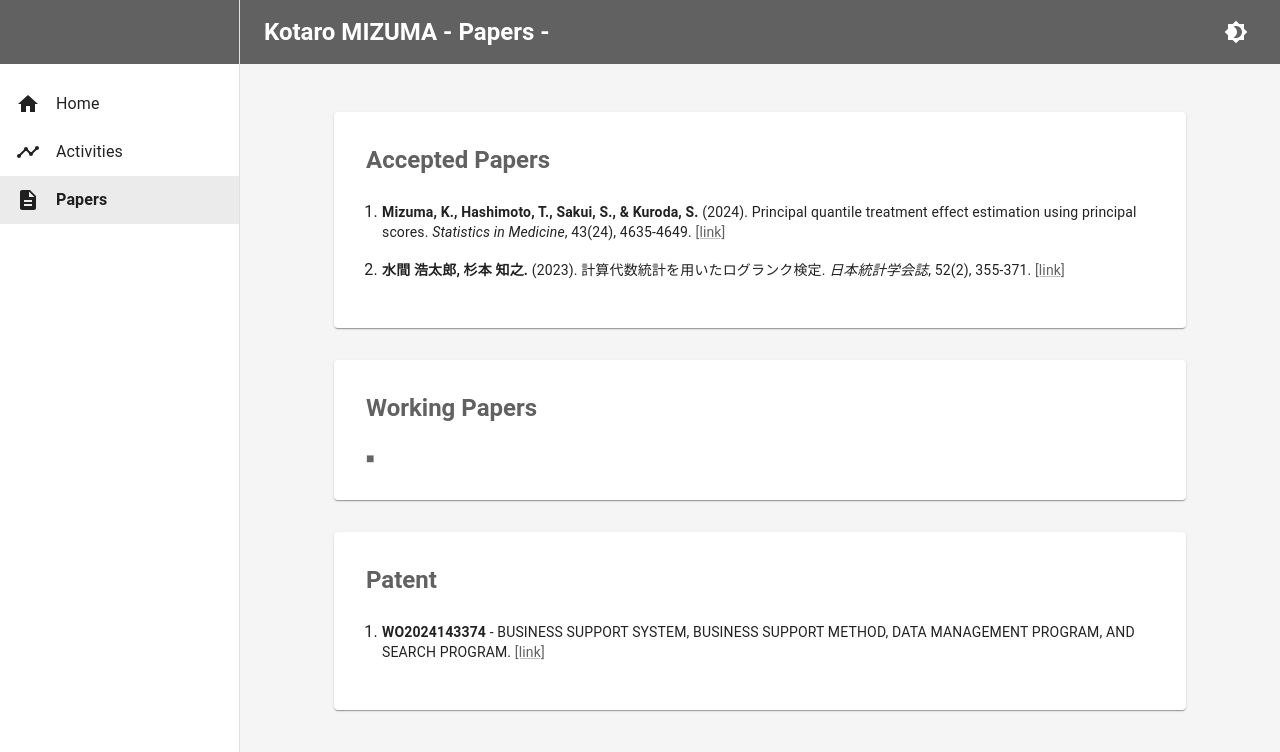
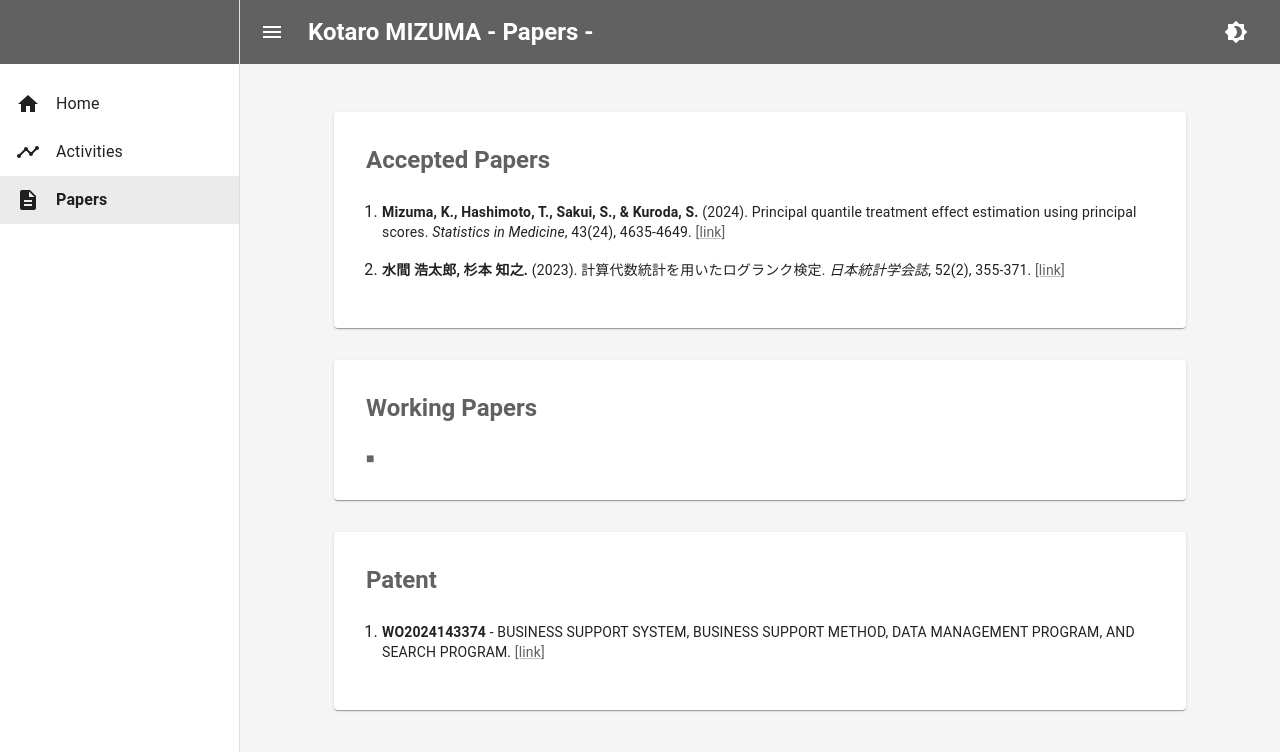
Before and after one commit to statkm/XM, a React (Vite) app: page /XM/papers in a window 1280 px wide. Shown: the top 752 px of the page. Built offline with nearby package versions, Linux system fonts and the light colour scheme.

Commit message:
sidebar update

```diff
--- a/src/App.jsx
+++ b/src/App.jsx
@@ -14,9 +14,14 @@ function App() {
     const prefersDarkMode = window.matchMedia('(prefers-color-scheme: dark)').matches
     return prefersDarkMode ? 'dark' : 'light'
   })
+  const [drawerOpen, setDrawerOpen] = useState(true)
 
   const toggleColorMode = () => {
     setMode((prevMode) => (prevMode === 'light' ? 'dark' : 'light'))
+  }
+
+  const toggleDrawer = () => {
+    setDrawerOpen((prev) => !prev)
   }
 
   const theme = useMemo(
@@ -53,9 +58,9 @@ function App() {
       <CssBaseline />
       <BrowserRouter basename="/XM">
         <Box sx={{ display: 'flex', minHeight: '100vh' }}>
-          <Drawer />
+          <Drawer open={drawerOpen} />
           <Box sx={{ display: 'flex', flexDirection: 'column', flexGrow: 1 }}>
-            <Header mode={mode} toggleColorMode={toggleColorMode} />
+            <Header mode={mode} toggleColorMode={toggleColorMode} toggleDrawer={toggleDrawer} />
             <Routes>
               <Route path="/" element={<Navigate to="/home/" replace />} />
               <Route path="/home" element={<MainContent />} />
--- a/src/components/Drawer.jsx
+++ b/src/components/Drawer.jsx
@@ -18,7 +18,7 @@ const menuItems = [
   { text: 'Papers', icon: <DescriptionIcon />, path: '/papers' },
 ]
 
-function Drawer() {
+function Drawer({ open }) {
   const location = useLocation()
 
   const drawerContent = (
@@ -70,7 +70,8 @@ function Drawer() {
 
   return (
     <MuiDrawer
-      variant="permanent"
+      variant="persistent"
+      open={open}
       sx={{
         width: drawerWidth,
         flexShrink: 0,
--- a/src/components/Header.jsx
+++ b/src/components/Header.jsx
@@ -1,5 +1,6 @@
 import Brightness4Icon from '@mui/icons-material/Brightness4'
 import Brightness7Icon from '@mui/icons-material/Brightness7'
+import MenuIcon from '@mui/icons-material/Menu'
 import AppBar from '@mui/material/AppBar'
 import Container from '@mui/material/Container'
 import IconButton from '@mui/material/IconButton'
@@ -8,7 +9,7 @@ import Typography from '@mui/material/Typography'
 import { useTheme } from '@mui/material/styles'
 import { useLocation } from 'react-router-dom'
 
-function Header({ mode, toggleColorMode }) {
+function Header({ mode, toggleColorMode, toggleDrawer }) {
   const theme = useTheme()
   const location = useLocation()
 
@@ -30,6 +31,14 @@ function Header({ mode, toggleColorMode }) {
     >
       <Container maxWidth="lg">
         <Toolbar disableGutters>
+          <IconButton
+            color="inherit"
+            onClick={toggleDrawer}
+            edge="start"
+            sx={{ mr: 2 }}
+          >
+            <MenuIcon />
+          </IconButton>
           <Typography
             variant="h5"
             component="div"
```
Also changed, not shown: vite.config.js.timestamp-1768058276620-62cc3102c2bac8.mjs (added, +11 -0 lines).
